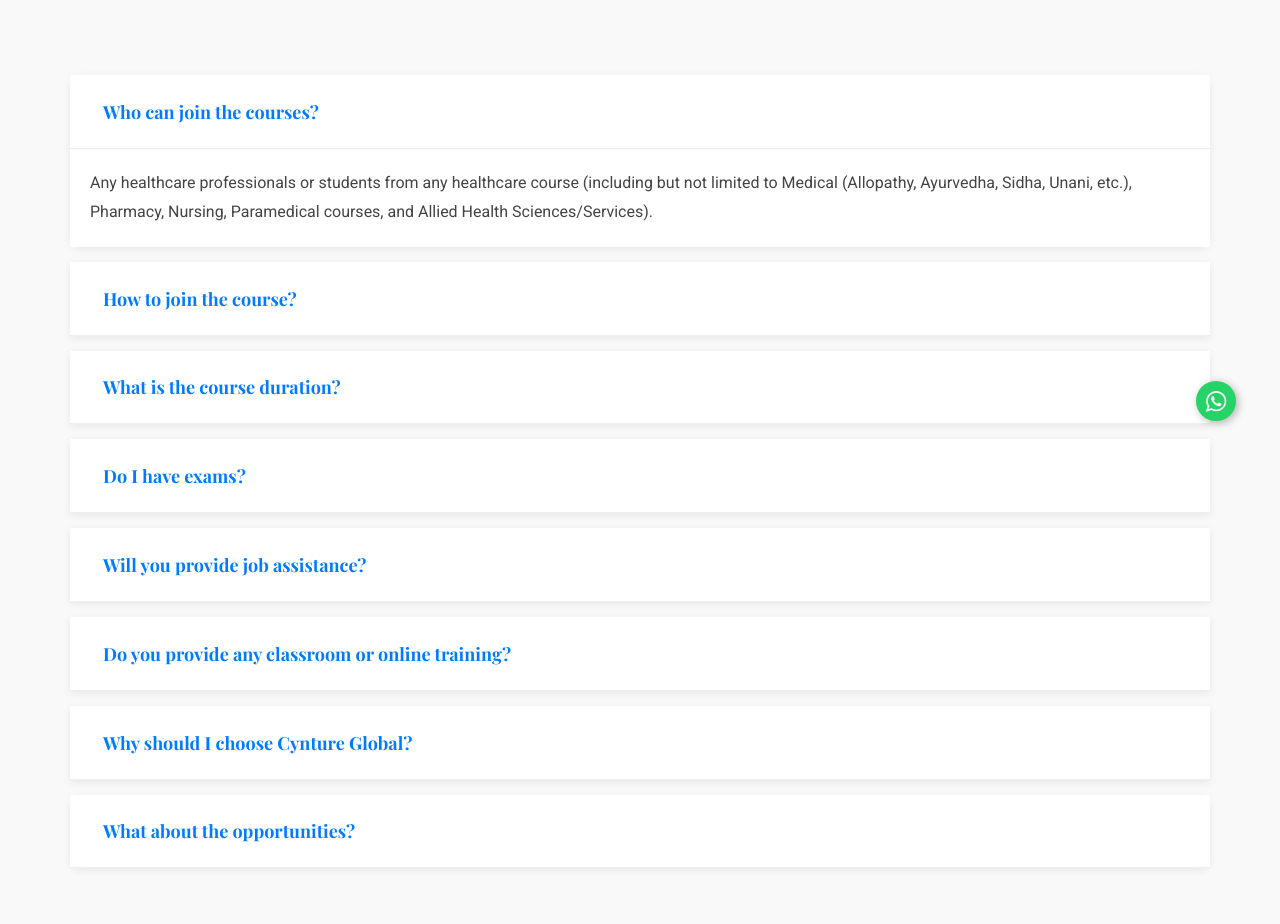
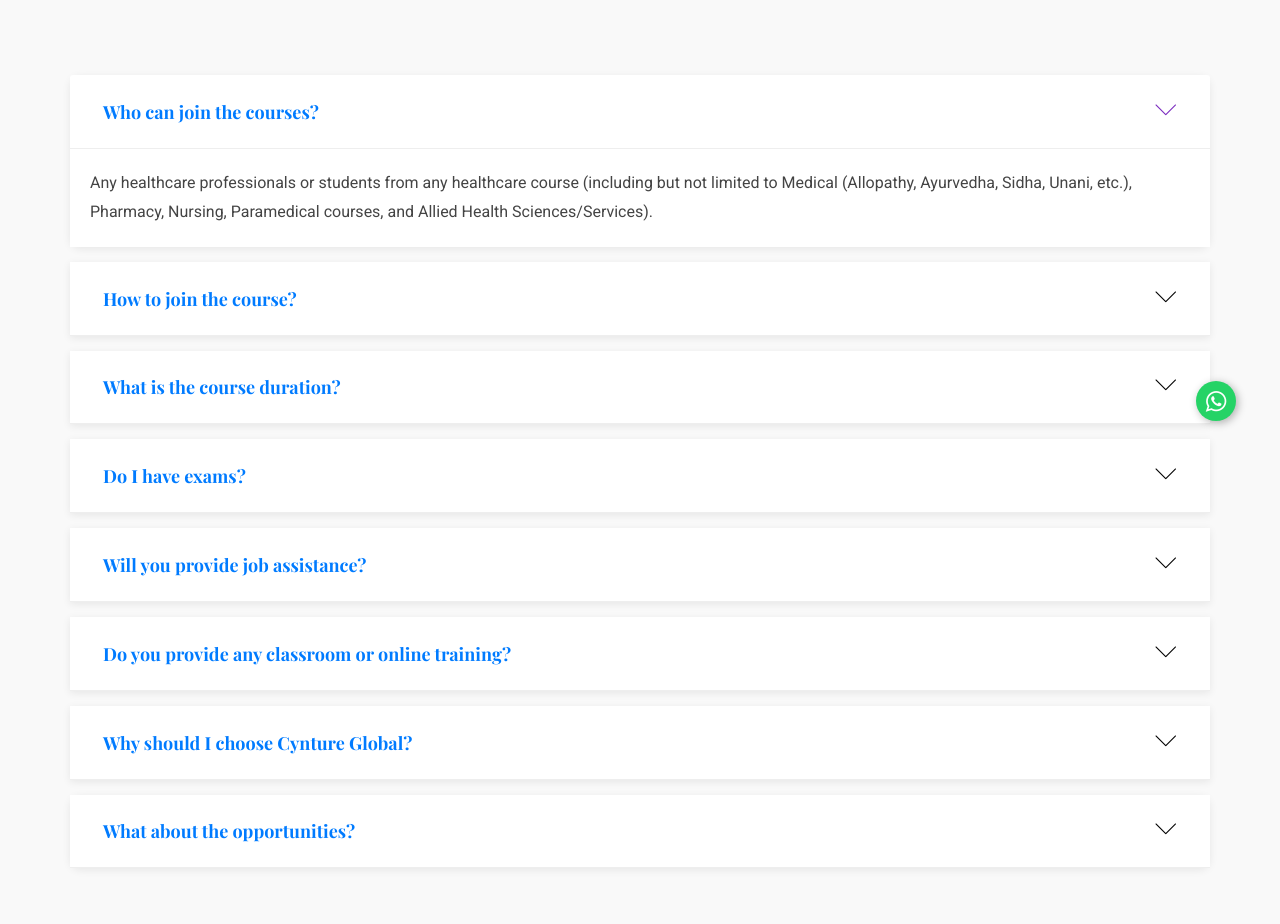
Before and after one commit to Kamalesh0145/pharmacovigilancecourse, a PHP site: page /faq.php in a window 1280 px wide. Shown: the part 279-1203 px from the top of the page. Run offline with PHP 8.4, Linux system fonts and the light colour scheme; some libraries are stand-ins or nearby versions.

Commit message:
Faq ui style changes

```diff
--- a/faq.php
+++ b/faq.php
@@ -16,6 +16,8 @@
           <h2 class="mb-0">
             <button class="btn btn-link" type="button" data-toggle="collapse" data-target="#collapse1">
               Who can join the courses?
+              <i class="lnr lnr-chevron-down"></i>
+              <i class="lnr lnr-chevron-up"></i>
             </button>
           </h2>
         </div>
@@ -33,6 +35,8 @@
           <h2 class="mb-0">
             <button class="btn btn-link collapsed" type="button" data-toggle="collapse" data-target="#collapse2">
               How to join the course?
+              <i class="lnr lnr-chevron-down"></i>
+              <i class="lnr lnr-chevron-up"></i>
             </button>
           </h2>
         </div>
@@ -49,6 +53,8 @@
           <h2 class="mb-0">
             <button class="btn btn-link collapsed" type="button" data-toggle="collapse" data-target="#collapse3">
               What is the course duration?
+              <i class="lnr lnr-chevron-down"></i>
+              <i class="lnr lnr-chevron-up"></i>
             </button>
           </h2>
         </div>
@@ -65,6 +71,8 @@
           <h2 class="mb-0">
             <button class="btn btn-link collapsed" type="button" data-toggle="collapse" data-target="#collapse4">
               Do I have exams?
+              <i class="lnr lnr-chevron-down"></i>
+              <i class="lnr lnr-chevron-up"></i>
             </button>
           </h2>
         </div>
@@ -81,6 +89,8 @@
           <h2 class="mb-0">
             <button class="btn btn-link collapsed" type="button" data-toggle="collapse" data-target="#collapse5">
               Will you provide job assistance?
+              <i class="lnr lnr-chevron-down"></i>
+              <i class="lnr lnr-chevron-up"></i>
             </button>
           </h2>
         </div>
@@ -97,6 +107,8 @@
           <h2 class="mb-0">
             <button class="btn btn-link collapsed" type="button" data-toggle="collapse" data-target="#collapse6">
               Do you provide any classroom or online training?
+              <i class="lnr lnr-chevron-down"></i>
+              <i class="lnr lnr-chevron-up"></i>
             </button>
           </h2>
         </div>
@@ -113,6 +125,8 @@
           <h2 class="mb-0">
             <button class="btn btn-link collapsed" type="button" data-toggle="collapse" data-target="#collapse7">
               Why should I choose Cynture Global?
+              <i class="lnr lnr-chevron-down"></i>
+              <i class="lnr lnr-chevron-up"></i>
             </button>
           </h2>
         </div>
@@ -129,6 +143,8 @@
           <h2 class="mb-0">
             <button class="btn btn-link collapsed" type="button" data-toggle="collapse" data-target="#collapse8">
               What about the opportunities?
+              <i class="lnr lnr-chevron-down"></i>
+              <i class="lnr lnr-chevron-up"></i>
             </button>
           </h2>
         </div>
@@ -211,6 +227,36 @@
   text-decoration: none;
 }
 
+/* Arrow icon styling */
+.faq_area .card-header button i {
+  float: right;
+  transition: all 0.3s ease;
+  color: #000;
+}
+
+.faq_area .card-header button .lnr-chevron-up {
+  display: none;
+  color: #dc3545 !important;
+}
+/* OPEN state → arrow WHITE */
+.accordion .card-header .btn i.lnr {
+    color: #7b2cbf !important;
+	font-size: larger;
+}
+.faq_area .card-header button[aria-expanded="true"] .lnr-chevron-down {
+  display: none;
+}
+
+.faq_area .card-header button[aria-expanded="true"] .lnr-chevron-up {
+  display: inline-block;
+  color: #7b2cbf !important;
+}
+
+/* Default open FAQ (Q1) arrow color */
+#heading1 button .lnr-chevron-up {
+  color: #7b2cbf !important;
+}
+
 @media (max-width: 768px) {
   .faq_area {
     padding: 60px 0;
```
